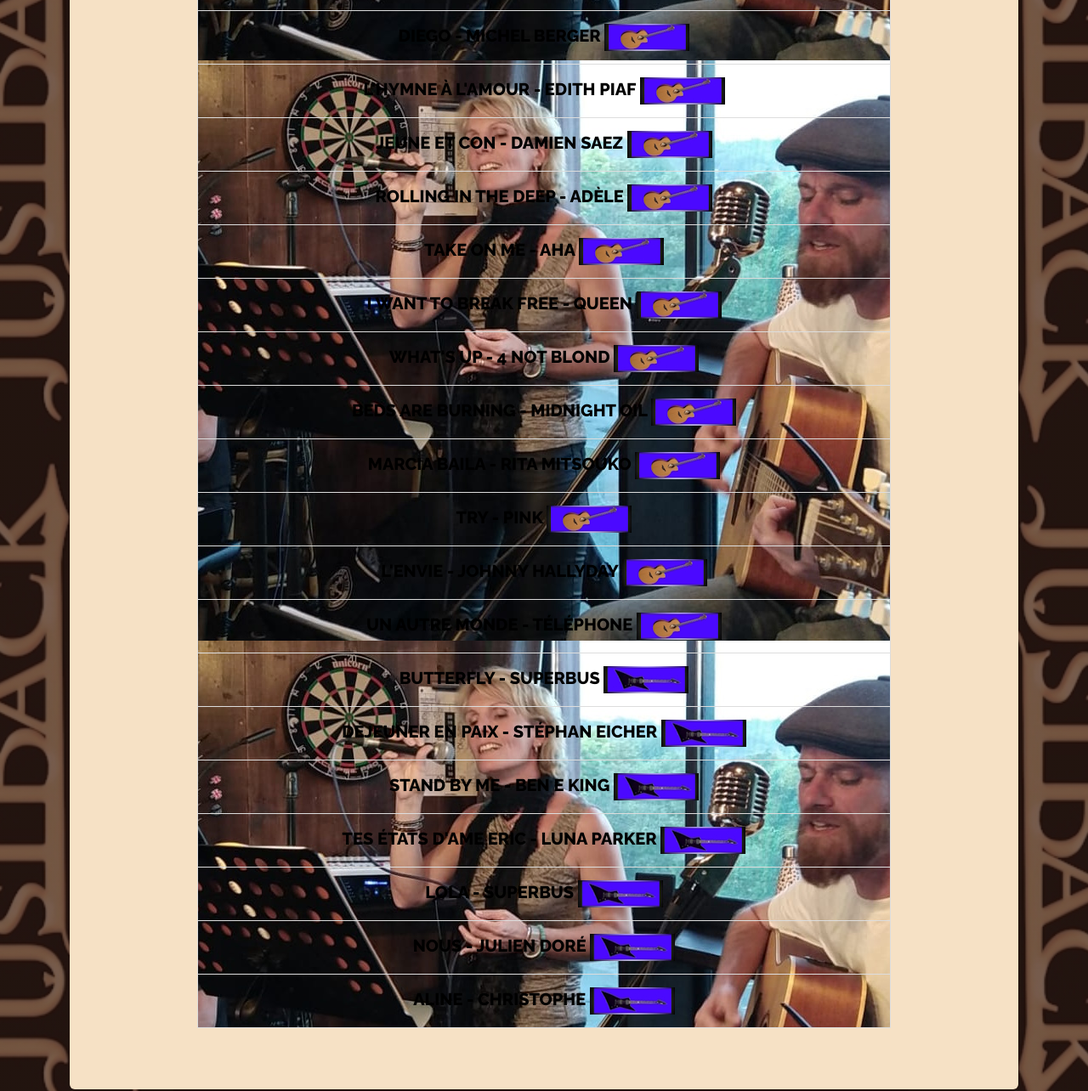
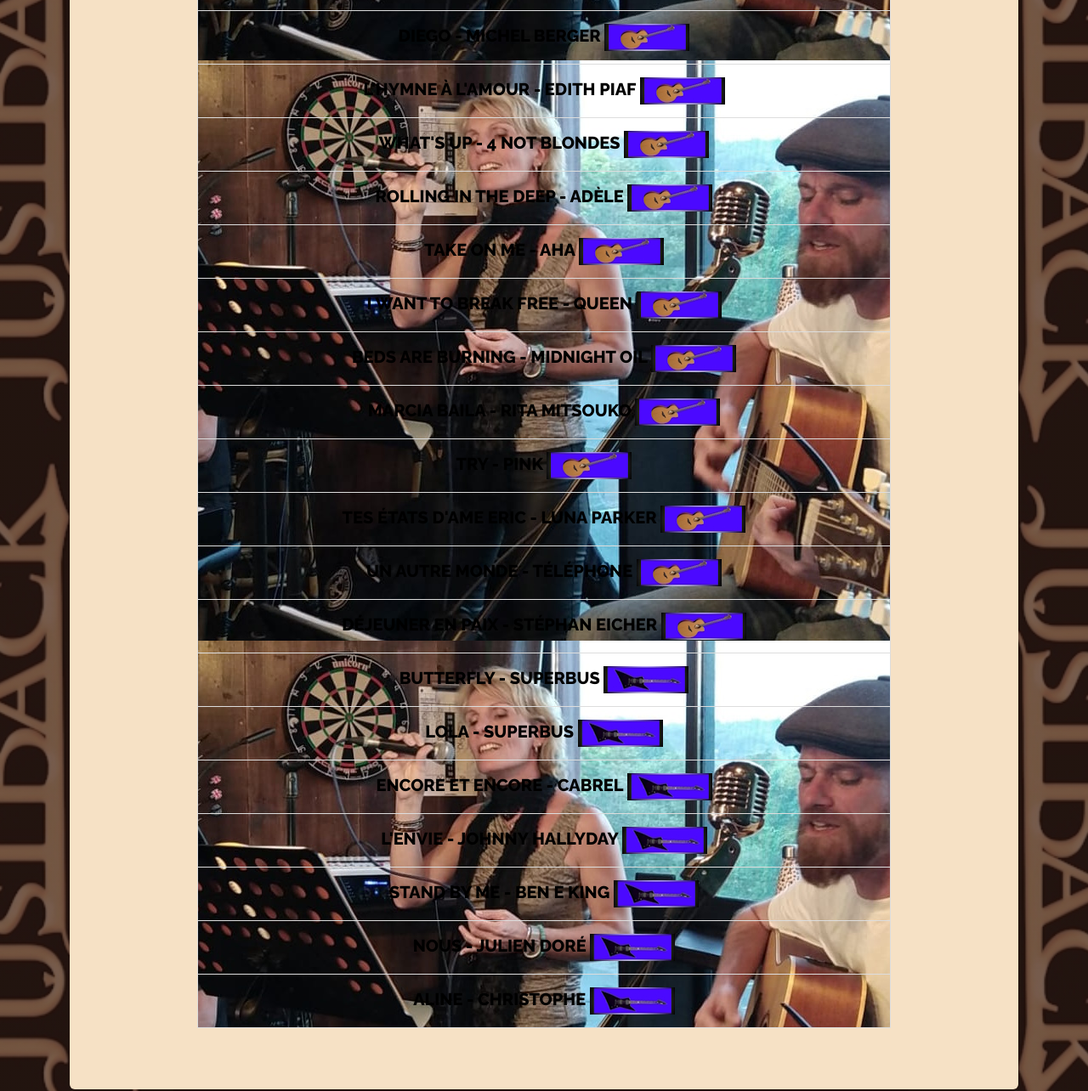
Before and after one commit to gael-wayne/ATYPIK, a plain HTML site: page show.html in a window 1280 px wide. Shown: the part 1065-2349 px from the top of the page at 85% size. Drawn offline with Linux system fonts and the light colour scheme; files whose address does not match are found by name.

Commit message:
Update show.html

```diff
--- a/show.html
+++ b/show.html
@@ -49,21 +49,21 @@
 <li><a href="don't cry.html">Don't cry - guns n'roses <img src="ac2.jpg"></a></li>
 <li><a href="diego.html">Diego - Michel Berger <img src="ac2.jpg"></a></li>
 <li><a href="lhymne.html">L'hymne à l'amour - Edith Piaf <img src="ac2.jpg"></a></li>
-<li><a href="jeune.html">Jeune et con - Damien Saez <img src="ac2.jpg"></a></li>
+<li><a href="whatsup.html">What's up - 4 not blondes <img src="ac2.jpg"></a></li>
 <li><a href="rolling.html">rolling in the deep - Adèle <img src="ac2.jpg"></a></li>
 <li><a href="takeonme.html">Take on me - Aha <img src="ac2.jpg"></a></li>
 <li><a href="i want.html">I want to break free - Queen <img src="ac2.jpg"></a></li>
-<li><a href="whatsup.html">What's up - 4 not blond <img src="ac2.jpg"></a></li>
 <li><a href="beds.html">Beds are burning - Midnight Oil <img src="ac2.jpg"></a></li>
 <li><a href="marcia.html">Marcia Baila - Rita Mitsouko <img src="ac2.jpg"></a></li>
 <li><a href="try.html">Try - Pink <img src="ac2.jpg"></a></li>
-<li><a href="envie.html">L'envie - Johnny Hallyday <img src="ac2.jpg"></a></li>
+<li><a href="tes etats.html">Tes états d'ame Eric - Luna Parker <img src="ac2.jpg"></a></li>
 <li><a href="un autre monde.html">Un autre monde - Téléphone <img src="ac2.jpg"></a></li>
+<li><a href="dejeuner.html">Déjeuner en paix - Stéphan Eicher <img src="ac2.jpg"></a></li>
 <li><a href="butter.html">Butterfly - Superbus <img src="elec2.jpg"></a></li>
-<li><a href="dejeuner.html">Déjeuner en paix - Stéphan Eicher <img src="elec2.jpg"></a></li>
+<li><a href="lola.html">Lola - Superbus <img src="elec2.jpg"></a></li>
+<li><a href="encore.html">Encore et encore - Cabrel <img src="elec2.jpg"></a></li>
+<li><a href="envie.html">L'envie - Johnny Hallyday <img src="elec2.jpg"></a></li>
 <li><a href="stand by.html">Stand by me - Ben E King <img src="elec2.jpg"></a></li>
-<li><a href="tes etats.html">Tes états d'ame Eric - Luna Parker <img src="elec2.jpg"></a></li>
-<li><a href="lola.html">Lola - Superbus <img src="elec2.jpg"></a></li>
 <li><a href="nous.html">nous - Julien Doré <img src="elec2.jpg"></a></li>
 <li><a href="aline.html">Aline - Christophe <img src="elec2.jpg"></a></li>
 
```
